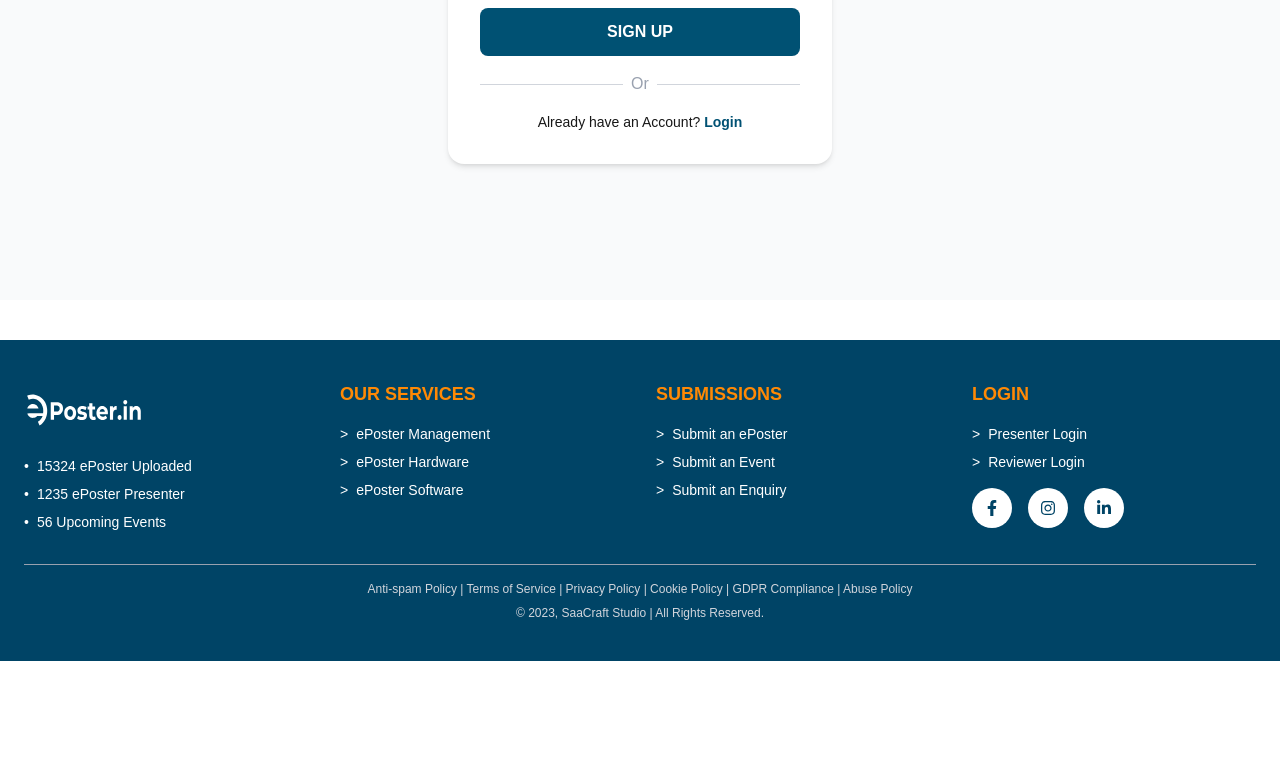
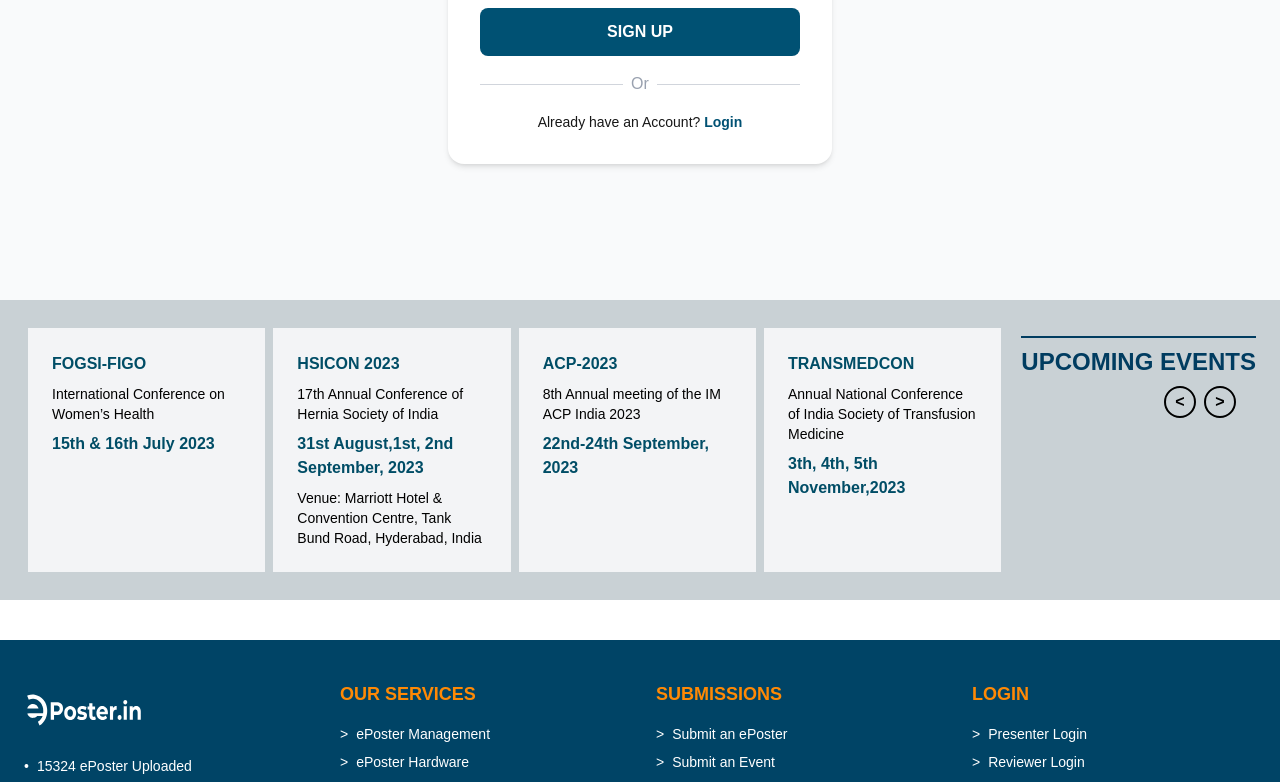
Before and after one commit to SESHAMSURYAVAMSI/eposter, a Next.js app: page /signup in a window 1280 px wide. Shown: the part 673-1455 px from the top of the page. Before the commit the page ends 1334 px from the top, so only its background shows below. Built offline with nearby package versions, Linux system fonts and the light colour scheme.

Commit message:
upcoming

```diff
--- a/package.json
+++ b/package.json
@@ -9,6 +9,7 @@
     "lint": "eslint"
   },
   "dependencies": {
+    "lucide-react": "^0.544.0",
     "next": "15.5.4",
     "react": "19.1.0",
     "react-dom": "19.1.0",
--- a/src/app/layout.tsx
+++ b/src/app/layout.tsx
@@ -3,6 +3,7 @@
 import Header from "@/components/Header";
 import Footer from "@/components/Footer";
 import { JSX } from "react";
+import UpcomingEvents from "@/components/UpcomingEvents";
 
 export const metadata: Metadata = {
   title: "ePoster.in",
@@ -19,6 +20,7 @@
       <body className="bg-white text-gray-900">
         <Header />
         <main className="max-w-7xl mx-auto">{children}</main>
+         <UpcomingEvents />
         <Footer />
       </body>
     </html>
--- a/src/components/SignupForm.tsx
+++ b/src/components/SignupForm.tsx
@@ -43,7 +43,7 @@
       <input
         type="text"
         name="institute"
-        placeholder="Affiliation/Institute"
+        placeholder="Enter your Affiliation/Institute"
         value={form.institute}
         onChange={handleChange}
         className="w-full p-3 mb-3 border rounded-lg"
--- /dev/null
+++ b/src/components/UpcomingEvents.tsx
@@ -0,0 +1,121 @@
+"use client";
+import { useState } from "react";
+
+export default function UpcomingEvents() {
+  const events = [
+    {
+      title: "FOGSI-FIGO",
+      desc: "International Conference on Women’s Health",
+      date: "15th & 16th July 2023",
+      color: "bg-gray-100 text-[#003c60]",
+    },
+    {
+      title: "HSICON 2023",
+      desc: "17th Annual Conference of Hernia Society of India",
+      date: "31st August,1st, 2nd September, 2023",
+      venue:
+        "Venue: Marriott Hotel & Convention Centre, Tank Bund Road, Hyderabad, India",
+      color: "bg-gray-100 text-[#003c60]",
+    },
+    {
+      title: "ACP-2023",
+      desc: "8th Annual meeting of the IM ACP India 2023",
+      date: "22nd-24th September, 2023",
+      color: "bg-gray-100 text-[#003c60]",
+    },
+    {
+      title: "TRANSMEDCON",
+      desc: "Annual National Conference of India Society of Transfusion Medicine",
+      date: "3th, 4th, 5th November,2023",
+      color: "bg-gray-100 text-[#003c60]",
+    },
+    {
+      title: "EXTRA EVENT 1",
+      desc: "Some extra event for demo",
+      date: "December 2023",
+      color: "bg-gray-100 text-[#003c60]",
+    },
+    {
+      title: "EXTRA EVENT 2",
+      desc: "Another demo event",
+      date: "January 2024",
+      color: "bg-gray-100 text-[#003c60]",
+    },
+  ];
+
+  const [currentSlide, setCurrentSlide] = useState(0);
+  const eventsPerSlide = 4;
+  const totalSlides = Math.ceil(events.length / eventsPerSlide);
+
+  const nextSlide = () => {
+    setCurrentSlide((prev) => (prev + 1) % totalSlides);
+  };
+
+  const prevSlide = () => {
+    setCurrentSlide((prev) =>
+      prev === 0 ? totalSlides - 1 : prev - 1
+    );
+  };
+
+  const startIndex = currentSlide * eventsPerSlide;
+  const visibleEvents = events.slice(startIndex, startIndex + eventsPerSlide);
+
+  return (
+    <div className="flex items-start bg-[#c9d1d5] p-6">
+      {/* Left: Events */}
+      <div className="flex flex-1">
+        {visibleEvents.map((event, i) => (
+          <div
+            key={i}
+            className={`${event.color} group flex-1 p-6 m-1 cursor-pointer transition-colors duration-300 hover:bg-[#004d66]`}
+          >
+            {/* Title */}
+            <h2 className="font-bold mb-2 text-[#004d66] group-hover:text-orange-500">
+              {event.title}
+            </h2>
+            {/* Description */}
+            <p className="text-sm mb-2 text-black group-hover:text-white">
+              {event.desc}
+            </p>
+            {/* Date */}
+            <p className="font-bold text-[#004d66] group-hover:text-orange-500">
+              {event.date}
+            </p>
+            {/* Venue (if any) */}
+            {event.venue && (
+              <p className="text-sm mt-2 text-black group-hover:text-white">
+                {event.venue}
+              </p>
+            )}
+          </div>
+        ))}
+      </div>
+
+      {/* Right: Upcoming Events */}
+      <div className="ml-4 flex flex-col items-center">
+        {/* Title with thinner top line */}
+        <div className="border-t-2 border-[#003c60] w-full pt-2 mt-3">
+          <h2 className="font-bold text-[#003c60] text-2xl text-center">
+            UPCOMING EVENTS
+          </h2>
+        </div>
+
+        {/* Smaller Buttons, shifted left */}
+        <div className="flex space-x-2 mt-2 -ml-10 w-full justify-end">
+          <button
+            onClick={prevSlide}
+            className="w-8 h-8 flex items-center justify-center border-2 border-black rounded-full text-black font-bold text-base hover:bg-white hover:text-black transition"
+          >
+            &lt;
+          </button>
+          <button
+            onClick={nextSlide}
+            className="w-8 h-8 flex items-center justify-center border-2 border-black rounded-full text-black font-bold text-base hover:bg-white hover:text-black transition"
+          >
+            &gt;
+          </button>
+        </div>
+      </div>
+    </div>
+  );
+}
```
Also changed, not shown: 1 other file (tests, documents, lock files or other folders).
